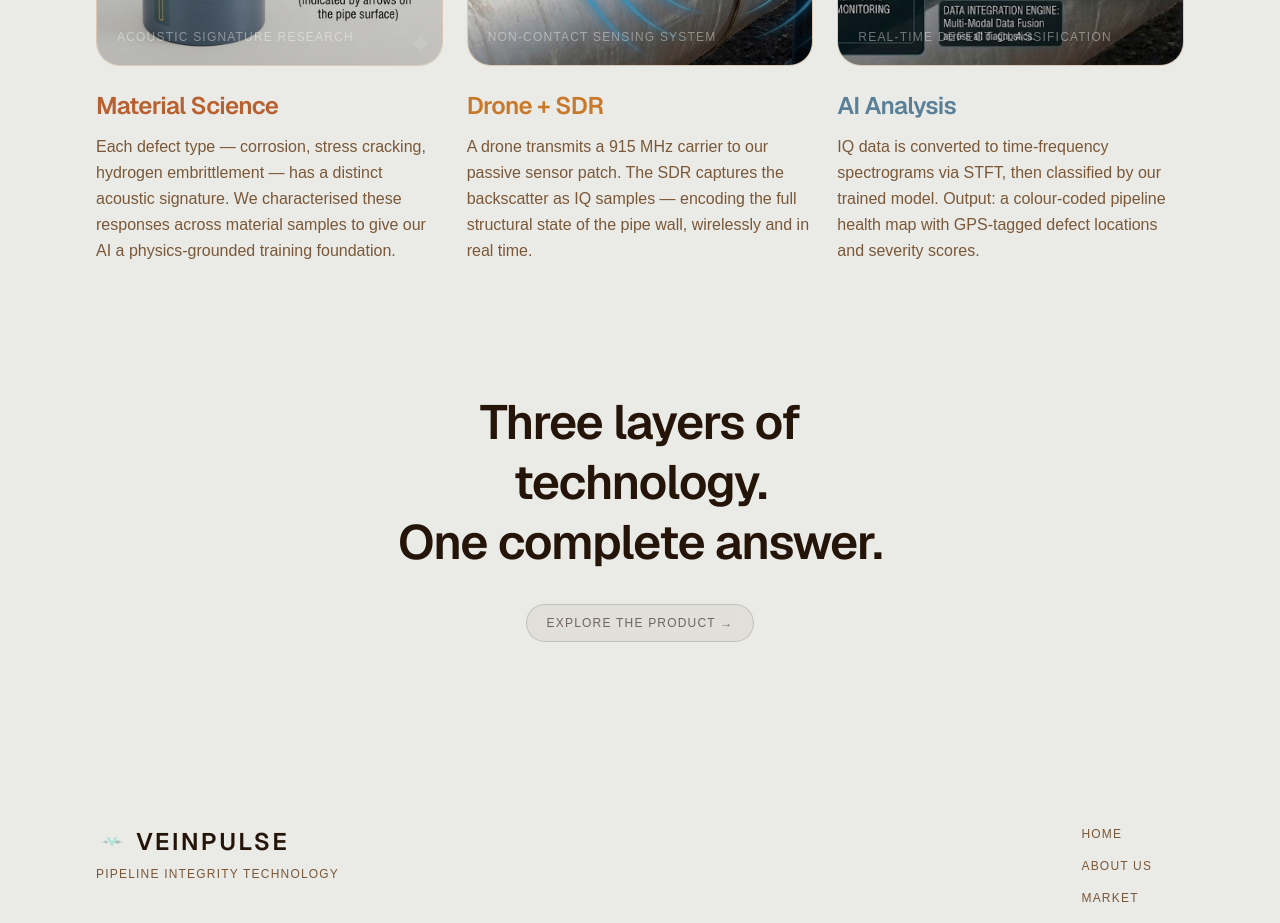
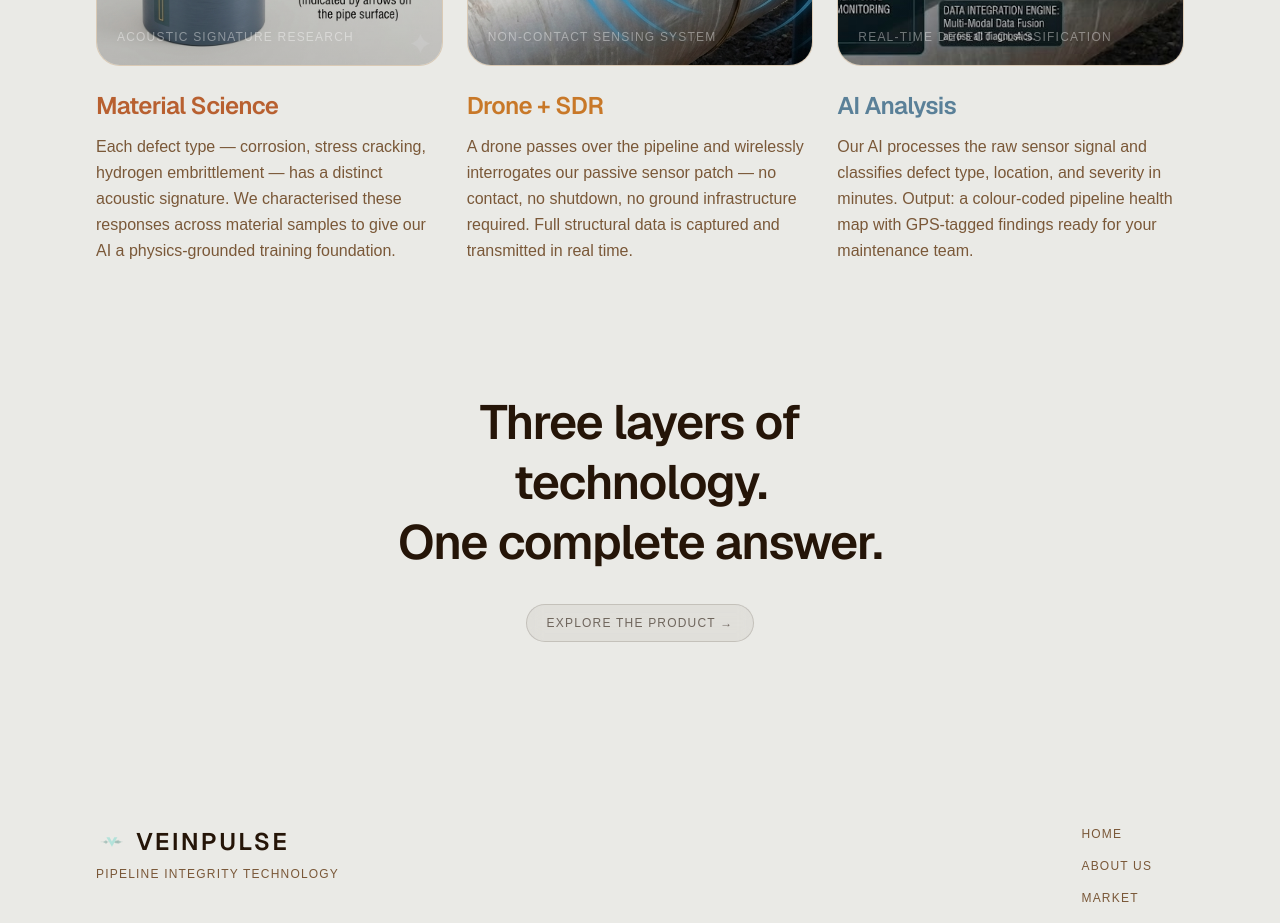
Before and after one commit to AnthenaSu/AIcropoly-website, a React (Vite) app: page / in a window 1280 px wide. Shown: the part 2880-3803 px from the top of the page. Built offline with nearby package versions, Linux system fonts and the light colour scheme; a web font is replaced by a local one.

Commit message:
remove IP-sensitive technical specs from Our Approach copy
Replace 915 MHz carrier, IQ samples, and STFT references with
high-level operational descriptions.

Co-Authored-By: Claude Sonnet 4.6 <noreply@anthropic.com>

```diff
--- a/src/pages/Home.jsx
+++ b/src/pages/Home.jsx
@@ -211,7 +211,7 @@ export default function Home() {
               label: 'Non-contact sensing system',
               img: howitworks0,
               imgClass: 'object-cover',
-              body: 'A drone transmits a 915 MHz carrier to our passive sensor patch. The SDR captures the backscatter as IQ samples — encoding the full structural state of the pipe wall, wirelessly and in real time.',
+              body: 'A drone passes over the pipeline and wirelessly interrogates our passive sensor patch — no contact, no shutdown, no ground infrastructure required. Full structural data is captured and transmitted in real time.',
               stats: ['IQ data acquisition', 'Zero infrastructure', 'Fly-over inspection'],
             },
             {
@@ -219,7 +219,7 @@ export default function Home() {
               label: 'Real-time defect classification',
               img: aimain,
               imgClass: 'object-cover object-center',
-              body: 'IQ data is converted to time-frequency spectrograms via STFT, then classified by our trained model. Output: a colour-coded pipeline health map with GPS-tagged defect locations and severity scores.',
+              body: 'Our AI processes the raw sensor signal and classifies defect type, location, and severity in minutes. Output: a colour-coded pipeline health map with GPS-tagged findings ready for your maintenance team.',
               stats: ['STFT spectrogram', 'Defect classification', 'GPS health map'],
             },
           ].map((item, i) => (
```
